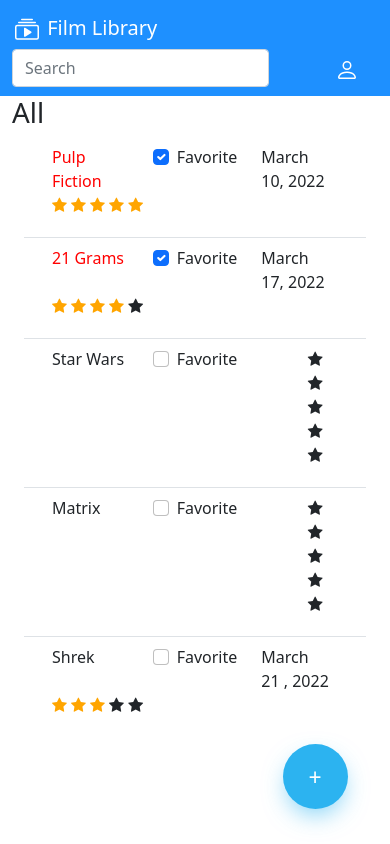
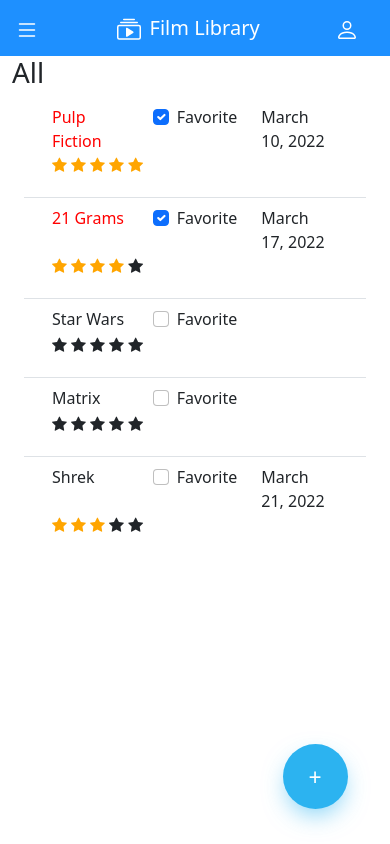
Before and after one commit to 259105/JavaScript-Exercises, a plain HTML site: page labs/lab3/index.html in a window 390 px wide. Drawn offline with nearby package versions, Linux system fonts and the light colour scheme.

Commit message:
Finished lab3

```diff
--- a/labs/lab3/index.html
+++ b/labs/lab3/index.html
@@ -18,7 +18,12 @@
     <body>
         <header>
             <nav class="navbar navbar-dark bg-color-blue">
-                <div class="container-fluid">
+                <div class="container-fluid d-flex justify-content-between">
+                    <div class="navbar-brand d-sm-none" href="#">
+                        <svg xmlns="http://www.w3.org/2000/svg" width="30" height="24" fill="currentColor" class="bi bi-list" viewBox="0 0 16 16">
+                            <path fill-rule="evenodd" d="M2.5 12a.5.5 0 0 1 .5-.5h10a.5.5 0 0 1 0 1H3a.5.5 0 0 1-.5-.5zm0-4a.5.5 0 0 1 .5-.5h10a.5.5 0 0 1 0 1H3a.5.5 0 0 1-.5-.5zm0-4a.5.5 0 0 1 .5-.5h10a.5.5 0 0 1 0 1H3a.5.5 0 0 1-.5-.5z"/>
+                        </svg>
+                    </div>
                     <div class="navbar-brand">
                         <svg xmlns="http://www.w3.org/2000/svg" width="30" height="24" fill="currentColor" class="bi bi-collection-play" viewBox="0 0 16 16" class="d-inline-block align-text-top">
                             <path d="M2 3a.5.5 0 0 0 .5.5h11a.5.5 0 0 0 0-1h-11A.5.5 0 0 0 2 3zm2-2a.5.5 0 0 0 .5.5h7a.5.5 0 0 0 0-1h-7A.5.5 0 0 0 4 1zm2.765 5.576A.5.5 0 0 0 6 7v5a.5.5 0 0 0 .765.424l4-2.5a.5.5 0 0 0 0-.848l-4-2.5z"/>
@@ -26,7 +31,7 @@
                         </svg>
                         Film Library
                     </div>
-                  <form class="d-flex">
+                    <form class="d-none d-sm-block">
                         <input class="form-control me-2" type="search" placeholder="Search" aria-label="Search">
                     </form>
                     <div class="navbar-brand">
@@ -62,7 +67,7 @@
                                   </div>
                             </div>
                             <div class="col"> March 10, 2022 </div>
-                            <div class="col">
+                            <div class="col stars-box">
                                 <span class="fa fa-star checked-star"></span>
                                 <span class="fa fa-star checked-star"></span>
                                 <span class="fa fa-star checked-star"></span>
@@ -81,7 +86,7 @@
                                   </div>
                             </div>
                             <div class="col"> March 17, 2022 </div>
-                            <div class="col">
+                            <div class="col stars-box">
                                 <span class="fa fa-star checked-star"></span>
                                 <span class="fa fa-star checked-star"></span>
                                 <span class="fa fa-star checked-star"></span>
@@ -100,7 +105,7 @@
                                   </div>
                             </div>
                             <div class="col">  </div>
-                            <div class="col">
+                            <div class="col stars-box">
                                 <span class="fa fa-star "></span>
                                 <span class="fa fa-star "></span>
                                 <span class="fa fa-star "></span>
@@ -119,7 +124,7 @@
                                   </div>
                             </div>
                             <div class="col">  </div>
-                            <div class="col">
+                            <div class="col stars-box">
                                 <span class="fa fa-star "></span>
                                 <span class="fa fa-star "></span>
                                 <span class="fa fa-star "></span>
@@ -137,8 +142,8 @@
                                     </label>
                                   </div>
                             </div>
-                            <div class="col"> March 21  , 2022 </div>
-                            <div class="col">
+                            <div class="col"> March 21, 2022 </div>
+                            <div class="col stars-box">
                                 <span class="fa fa-star checked-star"></span>
                                 <span class="fa fa-star checked-star"></span>
                                 <span class="fa fa-star checked-star"></span>
--- a/labs/lab3/main.css
+++ b/labs/lab3/main.css
@@ -56,6 +56,9 @@ aside{
     color: red;
 }
 
+.stars-box{
+    min-width: 116px;
+}
 
 .checked-star{
     color:orange;
```
Lines whose indentation alone changed are shown as unchanged.
